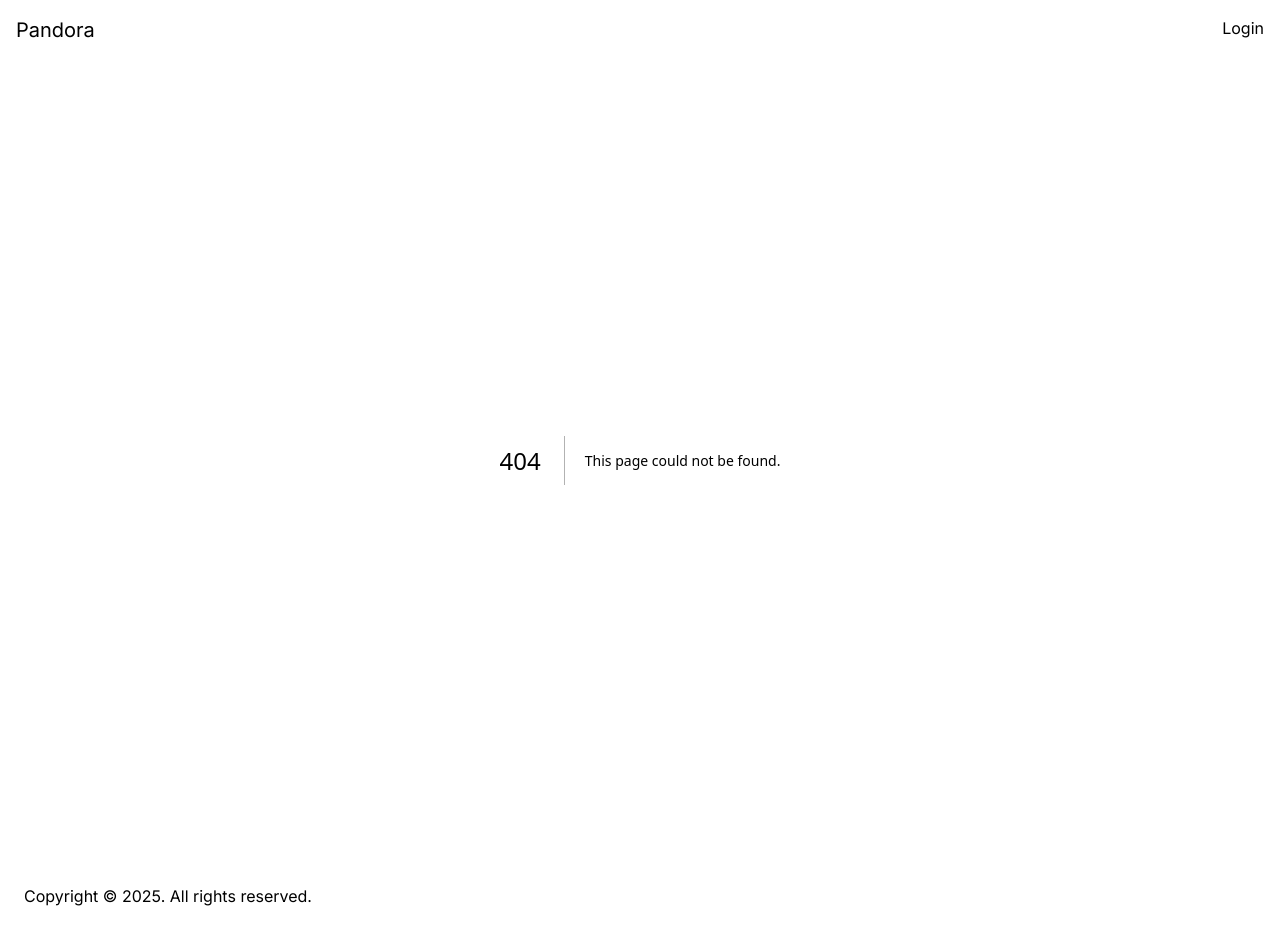
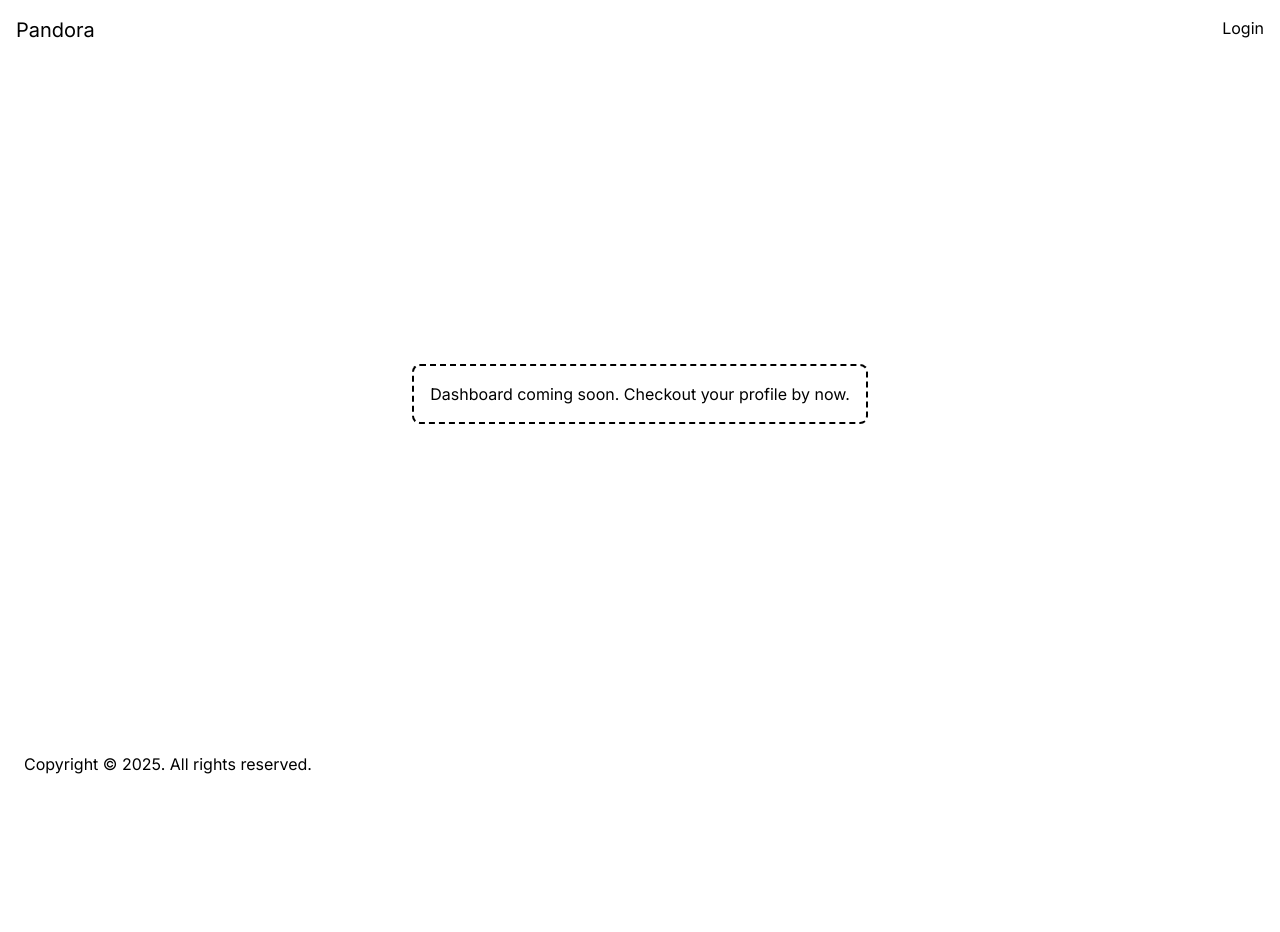
Before and after one commit to AssoDePicche/pandora, a Next.js app: page /home in a window 1280 px wide. Before the commit this address had no page. After the commit the page ends 800 px from the top, so only its background shows below. Built offline with nearby package versions, Linux system fonts and the light colour scheme; sample sign-in values are in the browser's storage.

Commit message:
feat: update layout

```diff
--- /dev/null
+++ b/src/app/home/page.tsx
@@ -0,0 +1,23 @@
+'use client';
+
+import Link from 'next/link';
+
+import EmptyState from '@/components/empty-state';
+
+import Icon from '@/components/icon';
+
+import Sidebar from '@/components/sidebar';
+
+import AuthGuard from '@/components/auth-guard';
+
+export default function Page() {
+  return (
+    <AuthGuard>
+      <Link href="/profile">
+        <EmptyState>
+          Dashboard coming soon. Checkout your profile by now.
+        </EmptyState>
+      </Link>
+    </AuthGuard>
+  );
+};
```
